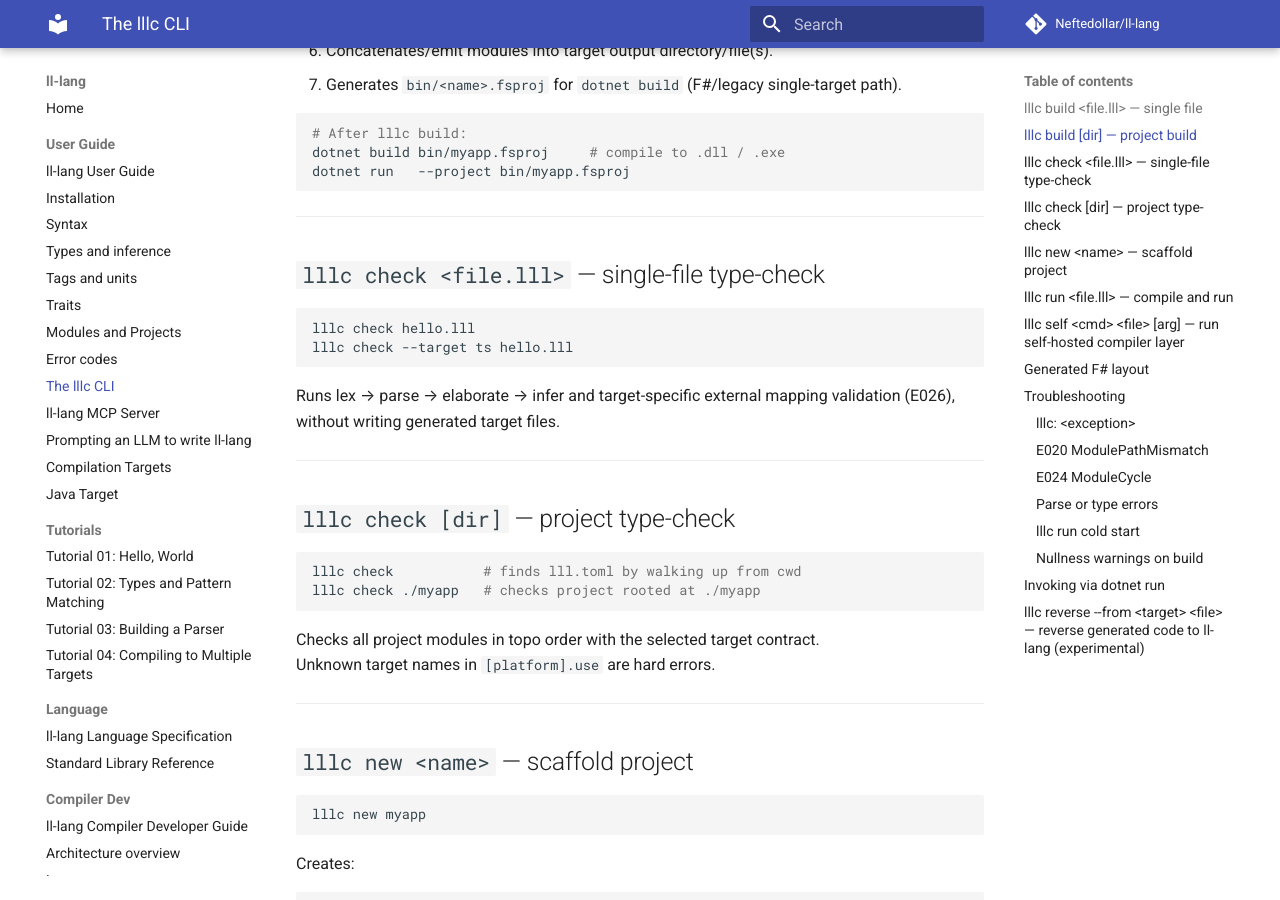
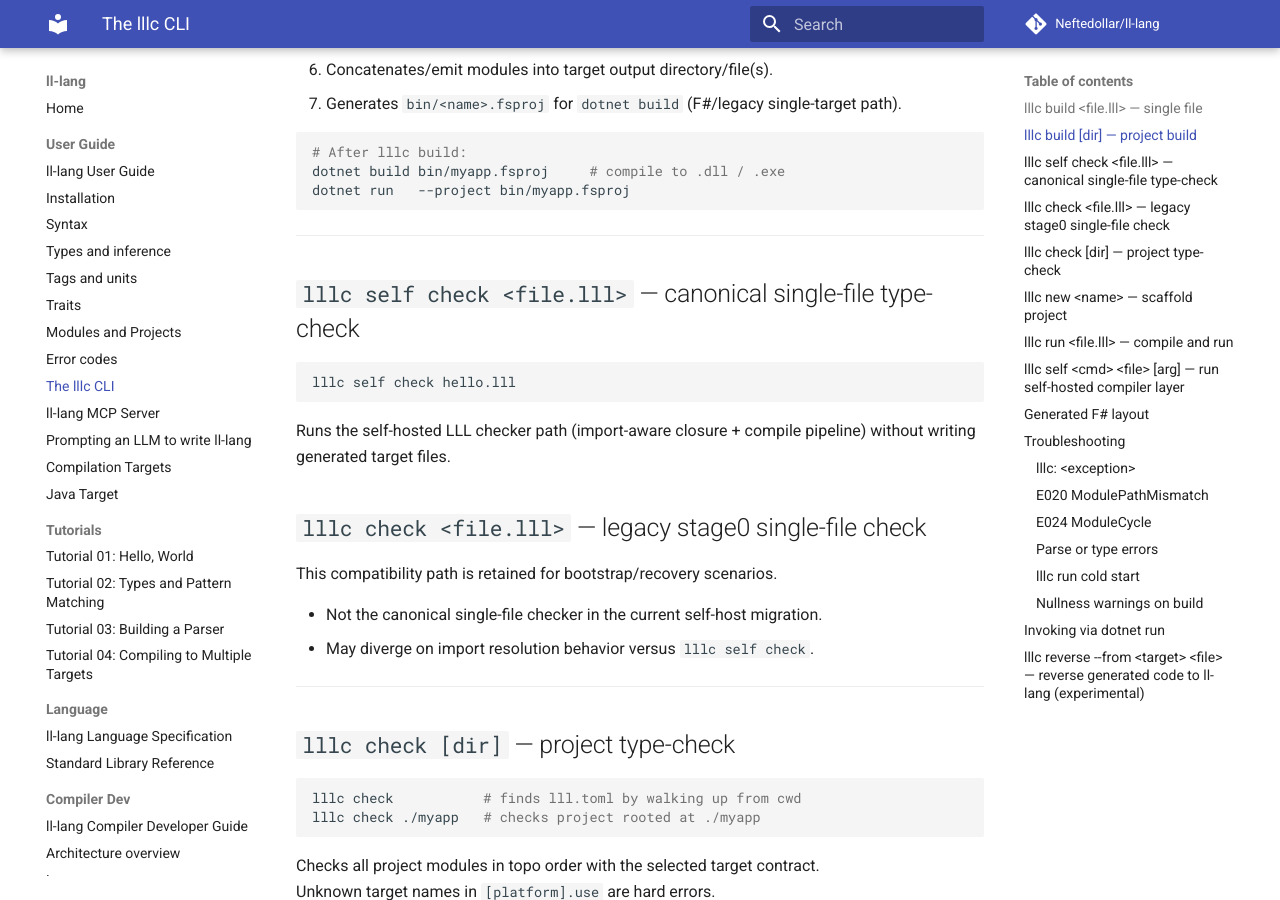
Before and after one commit to Neftedollar/ll-lang, an MkDocs documentation site: the page built from docs/user-guide/08-cli.md, in a window 1280 px wide and 900 px high, scrolled down 1596 px. Built offline with MkDocs 1.6.1 and Material for MkDocs 9.7.7, drawn with Linux system fonts in a browser that asks for light colours; comment, search, counter and statistics services are not loaded; some of the changed text lies outside the part shown.

Commit message:
docs+ci: make self check canonical and mark stage0 file-check legacy

````diff
--- a/docs/user-guide/08-cli.md
+++ b/docs/user-guide/08-cli.md
@@ -2,15 +2,16 @@
 
 `lllc` (the `LLLangTool` project) drives the compiler for both single-file and multi-file project builds.
 
-1.0 note: `build/check/run/new/install/self/mcp` are stable CLI surface. `reverse`
-is available as experimental tooling.
+1.0 note: `build/run/new/install/self/mcp` and `check [dir]` are stable CLI
+surface. `reverse` is available as experimental tooling.
 
 ```
 Usage:
   lllc build [--target fs|ts|py|java|cs|llvm] <file.lll>   compile single file
   lllc build [--target fs|ts|py|java|cs|llvm] [dir]        compile project (reads lll.toml)
-  lllc check [--target fs|ts|py|java|cs|llvm] <file.lll>   type-check single file (no codegen)
   lllc check [--target fs|ts|py|java|cs|llvm] [dir]        type-check project (no codegen)
+  lllc self check <file.lll>                                 canonical single-file type-check (LLL path)
+  lllc check [--target fs|ts|py|java|cs|llvm] <file.lll>    legacy stage0 single-file check (compatibility path)
   lllc run   [--target fs|ts|py|java|cs|llvm] <file.lll>   compile and run single file
   lllc self  <cmd> <file> [arg]                             run self-hosted lllc tool layer
   lllc new   <name>         scaffold new project
@@ -78,14 +79,21 @@ dotnet run   --project bin/myapp.fsproj
 
 ---
 
-## `lllc check <file.lll>` — single-file type-check
+## `lllc self check <file.lll>` — canonical single-file type-check
 
 ```bash
-lllc check hello.lll
-lllc check --target ts hello.lll
+lllc self check hello.lll
 ```
 
-Runs lex → parse → elaborate → infer and target-specific external mapping validation (E026), without writing generated target files.
+Runs the self-hosted LLL checker path (import-aware closure + compile pipeline)
+without writing generated target files.
+
+## `lllc check <file.lll>` — legacy stage0 single-file check
+
+This compatibility path is retained for bootstrap/recovery scenarios.
+
+- Not the canonical single-file checker in the current self-host migration.
+- May diverge on import resolution behavior versus `lllc self check`.
 
 ---
 
````
Also changed, not shown: README.md (+3 -2 lines), docs/compiler-dev/15-v2-pass-contracts.md (+3 -3 lines), docs/getting-started.md (+2 -1 lines), docs/language-spec.md (+2 -1 lines), docs/release-contract-1.0.md (+3 -1 lines), spec/error-codes.md (+1 -1 lines), 1 other file.
